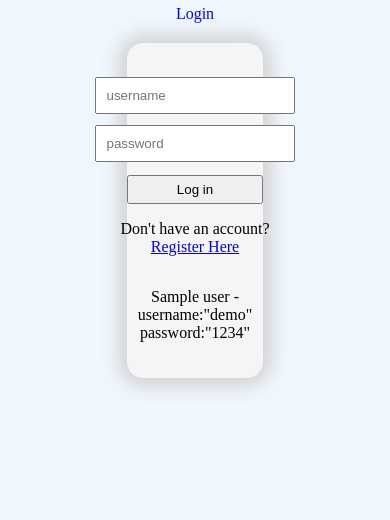
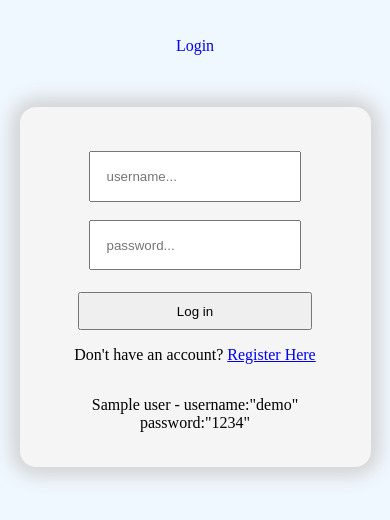
Before and after one commit to Marcel-rodriguez/front-end, a React (Create React App) app: page / in a window 390 px wide. Shown: the top 520 px of the page. Built offline with nearby package versions, Linux system fonts and the light colour scheme; no server answers; a web font is replaced by a local one.

Commit message:
made website more responsive for mobile viewers

```diff
--- a/src/components/Login.js
+++ b/src/components/Login.js
@@ -61,7 +61,7 @@ export default function Login() {
                     name="username"
                     value={credentials.username}
                     onChange={handleChange}
-                    placeholder='username'
+                    placeholder='username...'
                     id="username"
                 />
                 <input
@@ -69,7 +69,7 @@ export default function Login() {
                     name="password"
                     value={credentials.password}
                     onChange={handleChange}
-                    placeholder='password'
+                    placeholder='password...'
                     id="password"
                 />
                       <button className="loginButton" id="submit">Log in</button>
--- a/src/styles/dashboard.css
+++ b/src/styles/dashboard.css
@@ -25,14 +25,13 @@ body {
     max-height: 300px;
 }
 
-.recipeImageContainer{
+.recipeImageContainer {
     width: 100%;
     height: 300px;
     padding-bottom: 8%;
-
 }
 
-.recipeImage{
+.recipeImage {
     height: 100%;
     width: 100%;
 }
@@ -70,7 +69,40 @@ body {
     .recipeImageContainer {
         padding-bottom: 0;
     }
-    h3{
+    h3 {
         margin-bottom: 0;
     }
 }
+
+@media (max-width: 513px) {
+    .recipe-cards {
+        width: 80%;
+    }
+
+    .search-form p {
+        width: 70%;
+        margin-left: 3rem;
+    }
+}
+
+@media (max-width: 414px) {
+    .recipe-cards {
+        width: 80%;
+    }
+
+    .search-form p {
+        width: 70%;
+        margin-left: 3rem;
+    }
+}
+
+@media (max-width: 375px) {
+    .recipe-cards {
+        width: 80%;
+    }
+
+    .search-form p {
+        width: 70%;
+        margin-left: 3rem;
+    }
+}
--- a/src/styles/login.css
+++ b/src/styles/login.css
@@ -54,3 +54,73 @@ body {
 .error-message {
     color: red;
 }
+
+@media (max-width: 1200px) {
+    .formContainer {
+        width: 100%;
+    }
+    .loginWrapper {
+        margin-top: 2rem;
+        width: 40%;
+    }
+
+    .App nav a {
+        margin-top: 2rem;
+    }
+}
+
+@media (max-width: 1000px) {
+    .formContainer {
+        width: 100%;
+    }
+    .loginWrapper {
+        margin-top: 2rem;
+        width: 45%;
+    }
+
+    .App nav a {
+        margin-top: 2rem;
+    }
+}
+
+@media (max-width: 514px) {
+    .formContainer {
+        width: 100%;
+    }
+    .loginWrapper {
+        margin-top: 2rem;
+        width: 80%;
+    }
+
+    .App nav a {
+        margin-top: 2rem;
+    }
+}
+
+@media (max-width: 414px) {
+    .formContainer {
+        width: 100%;
+    }
+    .loginWrapper {
+        margin-top: 2rem;
+        width: 80%;
+    }
+
+    .App nav a {
+        margin-top: 2rem;
+    }
+}
+
+@media (max-width: 375px) {
+    .formContainer {
+        width: 100%;
+    }
+    .loginWrapper {
+        margin-top: 2rem;
+        width: 80%;
+    }
+
+    .App nav a {
+        margin-top: 2rem;
+    }
+}
--- a/src/styles/viewRecipe.css
+++ b/src/styles/viewRecipe.css
@@ -112,3 +112,22 @@
         margin-top: 2rem;
     }
 }
+
+@media (max-width: 375px) {
+    .viewRecipeCard {
+        width: 90%;
+    }
+
+    .viewRecipeButtons {
+        width: 80%;
+    }
+    .editButton,
+    .deleteButton {
+        width: 50%;
+    }
+
+    .formInput{
+        justify-content: flex-end;
+        align-items: flex-end;
+    }
+}
```
Also changed, not shown: src/logo.svg (deleted).
